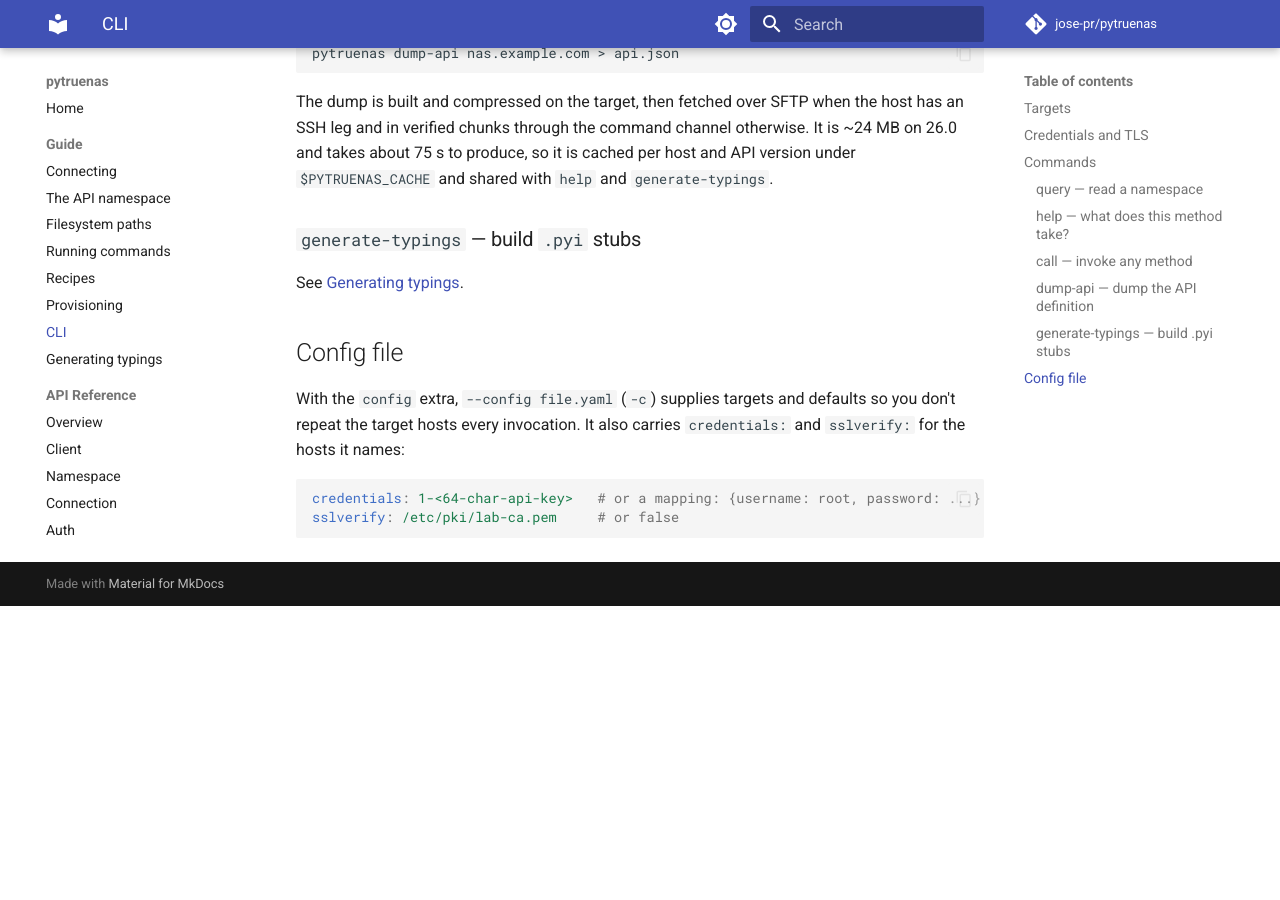
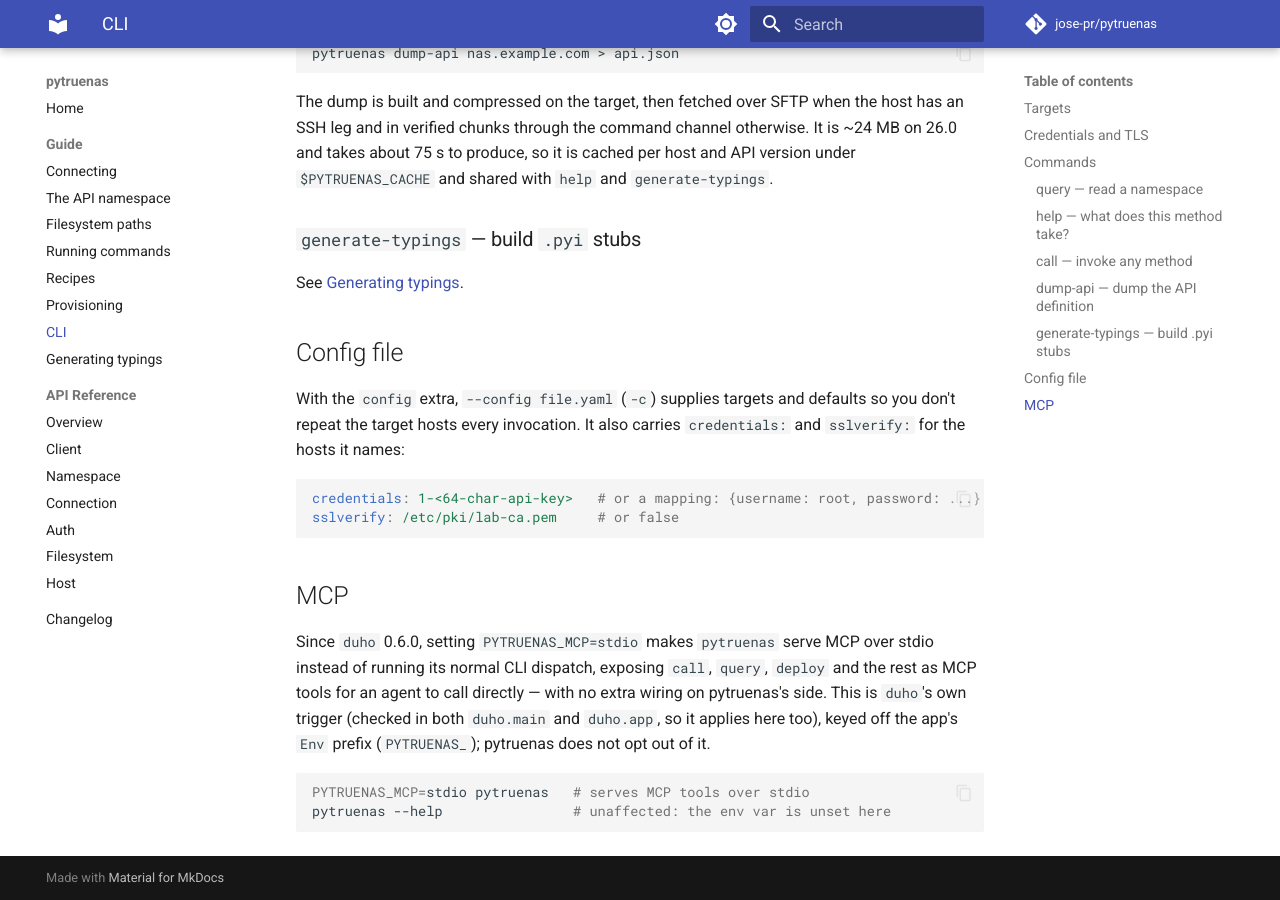
Before and after one commit to jose-pr/pytruenas, an MkDocs documentation site: the page built from docs/guide/cli.md, in a window 1280 px wide and 900 px high, scrolled down 2828 px. Built offline with MkDocs 1.6.1 and Material for MkDocs 9.7.7, drawn with Linux system fonts in a browser that asks for light colours; comment, search, counter and statistics services are not loaded; before the commit the page ends 3434 px from its top, so only the background shows below that.

Commit message:
docs: document PYTRUENAS_MCP and the duho 0.6.0 bump
duho 0.6.0 makes every app it builds serve MCP over stdio when
<PREFIX>_MCP=stdio is set; for pytruenas that is PYTRUENAS_MCP, and it
applies automatically with no wiring on this side. Accepted as-is (it is
strictly the operator's own opt-in) rather than disabled with _mcp_ = False,
so document it instead: the shipped API header's environment-variable list,
the CLI guide, and a CHANGELOG entry for the dependency bump.

````diff
--- a/docs/guide/cli.md
+++ b/docs/guide/cli.md
@@ -162,3 +162,17 @@
 credentials: 1-<64-char-api-key>   # or a mapping: {username: root, password: ...}
 sslverify: /etc/pki/lab-ca.pem     # or false
 ```
+
+## MCP
+
+Since `duho` 0.6.0, setting `PYTRUENAS_MCP=stdio` makes `pytruenas` serve MCP
+over stdio instead of running its normal CLI dispatch, exposing `call`,
+`query`, `deploy` and the rest as MCP tools for an agent to call directly —
+with no extra wiring on pytruenas's side. This is `duho`'s own trigger (checked
+in both `duho.main` and `duho.app`, so it applies here too), keyed off the
+app's `Env` prefix (`PYTRUENAS_`); pytruenas does not opt out of it.
+
+```bash
+PYTRUENAS_MCP=stdio pytruenas   # serves MCP tools over stdio
+pytruenas --help                # unaffected: the env var is unset here
+```
````
Also changed, not shown: CHANGELOG.md (+11 -0 lines), src/pytruenas/AGENTS.md (+8 -0 lines).
